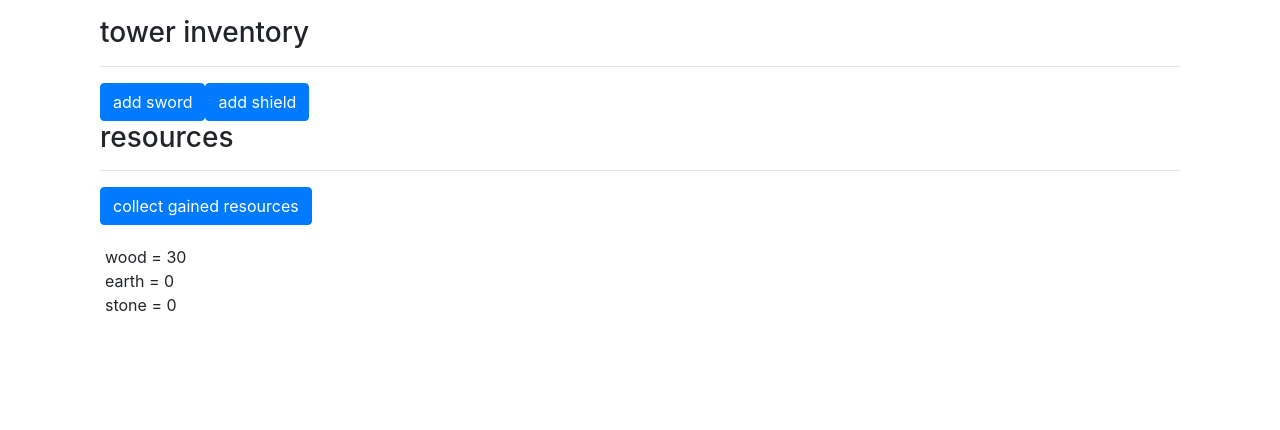
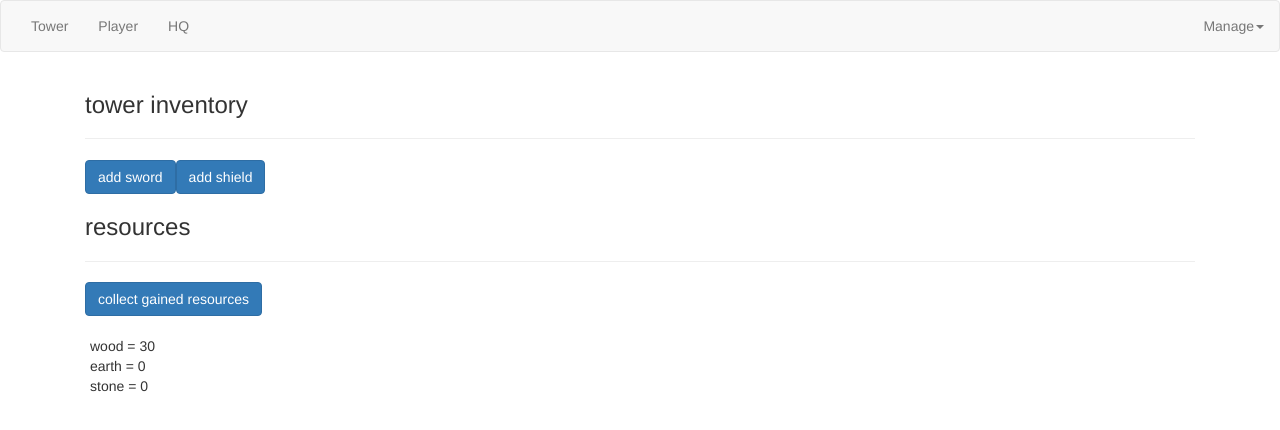
Before and after one commit to elocblair/towerpub, an Angular app: page / in a window 1280 px wide. Shown: the top 430 px of the page. Built offline with nearby package versions, Linux system fonts and the light colour scheme.

Commit message:
reverting to bootstrap3 cause f css

```diff
--- a/package.json
+++ b/package.json
@@ -20,7 +20,7 @@
     "@angular/platform-browser": "~9.1.3",
     "@angular/platform-browser-dynamic": "~9.1.3",
     "@angular/router": "~9.1.3",
-    "bootstrap": "^4.4.1",
+    "bootstrap": "^3.3.7",
     "cors": "^2.8.5",
     "express": "^4.17.1",
     "ngx-countdown": "^9.0.1",
--- a/src/app/header/header.component.html
+++ b/src/app/header/header.component.html
@@ -1,5 +1,5 @@
 <nav class="navbar navbar-default">
-  <div class="container-fluid">
+  <div>
     <div class="collapse navbar-collapse">
       <ul class="nav navbar-nav">
         <li><a href="#" (click)="onSelect('tower')">Tower</a></li>
```
Also changed, not shown: 1 other file (tests, documents, lock files or other folders).
